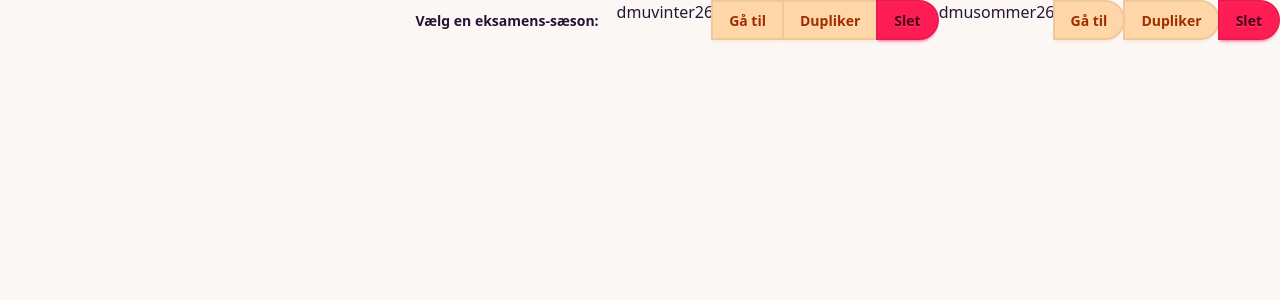
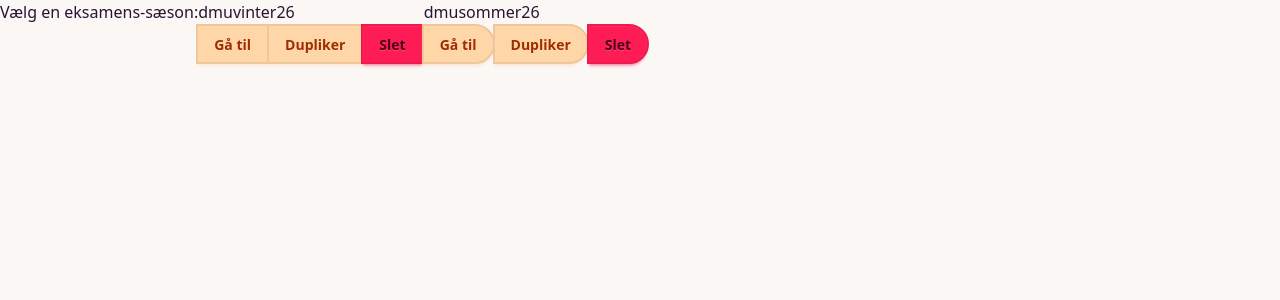
Before and after one commit to uldahlalex/examsheets, a React (Vite) app: page / in a window 1280 px wide. Shown: the top 300 px of the page. Built offline with nearby package versions, Linux system fonts and the light colour scheme.

Commit message:
attendees fix

```diff
--- a/src/components/AllAttendees.tsx
+++ b/src/components/AllAttendees.tsx
@@ -1,7 +1,5 @@
-import {useAtom} from "jotai";
-import {useState} from "react";
 import type {AttendeeProps} from "./AttendeeProps.tsx";
-import {AllAttendeesAtom} from "./AllAttendeesAtom.tsx";
+import {useSheet} from "./useSheet.ts";
 
 function Attendee(prop: AttendeeProps) {
 
@@ -17,10 +15,10 @@ function Attendee(prop: AttendeeProps) {
     </div>;
 }
 
-export function AllAttendees() {
-
-    const [attendees, setAttendees] = useAtom(AllAttendeesAtom);
-
+// @ts-ignore
+export function AllAttendees(sheet) {
+    console.log(sheet)
+    const [rows, setRows,attendees, setAttendees] = useSheet(sheet.sheet)
     return <div>
 
         <div className="">
--- a/src/components/AllAttendeesAtom.tsx
+++ /dev/null
@@ -1,4 +0,0 @@
-import {atom} from "jotai";
-import {atomWithStorage} from "jotai/utils";
-
-export const AllAttendeesAtom = atomWithStorage<string[]>('attendees',['jle', 'aup']);
--- a/src/components/App.tsx
+++ b/src/components/App.tsx
@@ -32,32 +32,32 @@ export function Home() {
     const [sheets, setSheets] = useAtom(SheetsAtom);
     const navigate = useNavigate();
     return <>
-        <div className="flex justify-end">
+
         <div className=" join">
-            <div className="btn btn-ghost">Vælg en eksamens-sæson:</div>
+            <div className="flex flex-col">Vælg en eksamens-sæson:</div>
 
             {
             sheets.map(sheet =>
-                <div className="join">
+                <span key={sheet.name} className="">
                     <div>{sheet.name}</div>
-                    <button key={sheet.name} className="btn btn-accent join-item" onClick={() => {
+                    <button className="btn btn-accent join-item" onClick={() => {
                     navigate('/'+sheet.name)
                 }}>Gå til</button>
-                    <button key={sheet.name} className="btn btn-accent join-item" onClick={() => {
+                    <button className="btn btn-accent join-item" onClick={() => {
                         const d1: Sheet = {...sheet, name: sheet.name+crypto.randomUUID()}
 
                         const duplicate = [...sheets, d1];
                         setSheets(duplicate)
                     }}>Dupliker</button>
-                    <button key={sheet.name} className="btn btn-error join-item" onClick={() => {
+                    <button  className="btn btn-error join-item" onClick={() => {
                         setSheets(sheets.filter(s => s.name !== sheet.name))
                     }}>Slet</button>
-                </div>
+                </span>
 
            )
 
         }</div>
-        </div>
+
         <Outlet />
 
     </>
--- a/src/components/SheetComponent.tsx
+++ b/src/components/SheetComponent.tsx
@@ -1,12 +1,9 @@
-import {useAtom} from "jotai";
-import {SheetsAtom} from "./SheetsAtom.tsx";
 import {format} from "date-fns";
 import {formatStr} from "./FormatStr.tsx";
 import ValidationErrors from "./ValidationErrors.tsx";
 import {AllAttendees} from "./AllAttendees.tsx";
-import {AllAttendeesAtom} from "./AllAttendeesAtom.tsx";
 import {useState} from "react";
-import {useRows} from "./useRows.ts";
+import {useSheet} from "./useSheet.ts";
 import {useParams} from "react-router";
 
 export interface Row {
@@ -24,8 +21,7 @@ export type SheetParams = {
 export default function SheetComponent() {
 
     const params = useParams<SheetParams>();
-    const [attendees] = useAtom(AllAttendeesAtom)
-    const [rows, setRows] = useRows(params.sheetId!);
+    const [rows, setRows, attendees, setAttendees] = useSheet(params.sheetId!);
     const [order, setOrder] = useState<string>('examName')
     const orderedRows: Row[] = [...rows].sort((a: Row, b: Row): number => {
         if (order === 'examName') {
@@ -68,7 +64,7 @@ export default function SheetComponent() {
                         style={{
                             // @ts-ignore
                             positionAnchor: "--anchor-1" } }>
-                        <AllAttendees />
+                        <AllAttendees sheet={params.sheetId!} />
                     </ul>
                     <button className="btn join-item btn-xs" popoverTarget="popover-2" style={{
                         // @ts-ignore
--- a/src/components/useRows.ts
+++ /dev/null
@@ -1,17 +0,0 @@
-import {useAtom} from "jotai";
-import {SheetsAtom} from "./SheetsAtom.tsx";
-import type {Row} from "./SheetComponent.tsx";
-
-export function useRows(sheet: string) {
-    const [sheets, setSheets] = useAtom(SheetsAtom);
-
-    const rows = sheets.find(s => s.name == sheet)?.rows!;
-
-    const setRows = (rows: Row[]) => {
-        const duplicate = [...sheets]
-        const currentSheet = duplicate.find(s => s.name == sheet)!;
-        currentSheet.rows = rows;
-        setSheets(duplicate)
-    }
-    return [rows, setRows] as const;
-}
--- /dev/null
+++ b/src/components/useSheet.ts
@@ -0,0 +1,25 @@
+import {useAtom} from "jotai";
+import {SheetsAtom} from "./SheetsAtom.tsx";
+import type {Row} from "./SheetComponent.tsx";
+
+export function useSheet(sheet: string) {
+    const [sheets, setSheets] = useAtom(SheetsAtom);
+
+    const rows = sheets.find(s => s.name == sheet)?.rows || [];
+    const attendees = sheets.find(s => s.name == sheet)?.assessors || [];
+    const setAttendees = (attendees: string[]) => {
+        const duplicate = [...sheets]
+        const currentSheet = duplicate.find(s => s.name == sheet)!;
+        console.log(currentSheet)
+        currentSheet.assessors = attendees;
+        setSheets(duplicate)
+    }
+
+    const setRows = (rows: Row[]) => {
+        const duplicate = [...sheets]
+        const currentSheet = duplicate.find(s => s.name == sheet)!;
+        currentSheet.rows = rows;
+        setSheets(duplicate)
+    }
+    return [rows, setRows, attendees, setAttendees] as const;
+}
```
